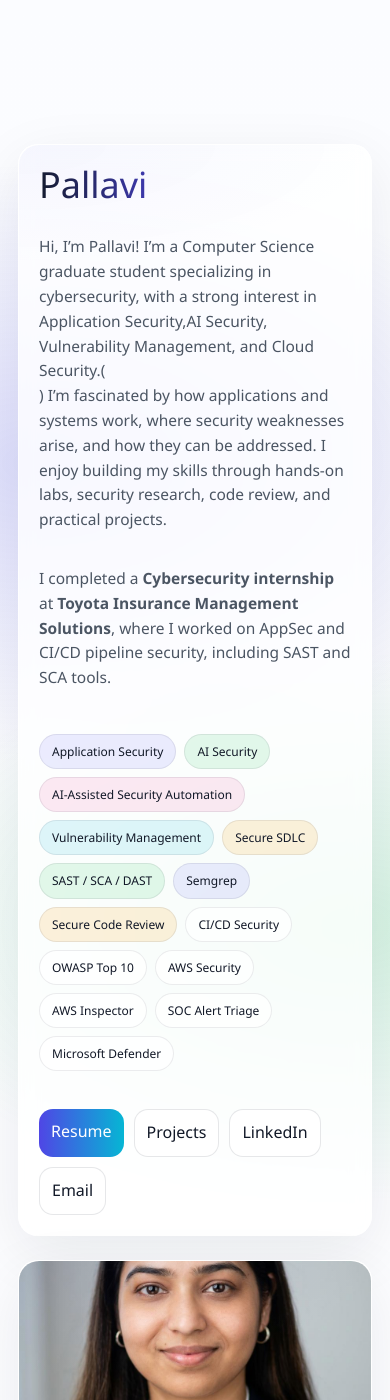
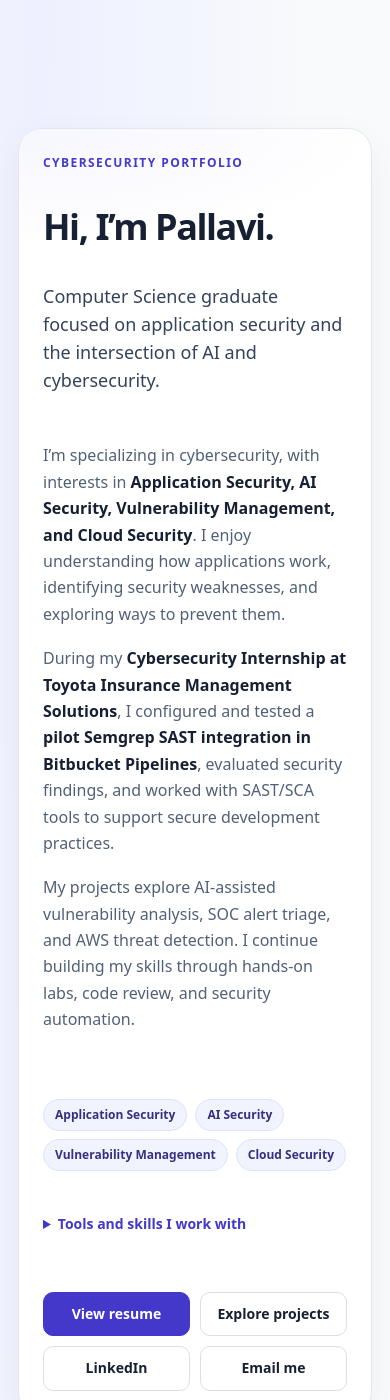
Before and after one commit to SinghPallavi819/singhpallavi819.github.io, a Jekyll site: the page built from index.html, in a window 390 px wide and 1400 px high. Built offline with Jekyll 4.4.1, drawn with Linux system fonts in a browser that asks for light colours; nearby versions of some CDN libraries; the list of posts is cut into pages by our own code; some of the changed text lies outside the part shown.

Commit message:
Update index.html

```diff
--- a/index.html
+++ b/index.html
@@ -2,317 +2,171 @@
 layout: default
 title: Pallavi | Portfolio
 ---
+
 <style>
-  /* Page background */
   body {
-    background: radial-gradient(
-        900px 500px at 10% 10%,
-        rgba(99, 102, 241, 0.2),
-        transparent 60%
-      ),
-      radial-gradient(
-        900px 500px at 90% 20%,
-        rgba(34, 197, 94, 0.18),
-        transparent 55%
-      ),
-      radial-gradient(
-        900px 500px at 40% 90%,
-        rgba(236, 72, 153, 0.16),
-        transparent 55%
-      ),
-      linear-gradient(180deg, #fbfcff, #ffffff);
-  } /* Force page to be scrollable (in case theme locks scrolling) */
-  html,
-  body {
-    height: auto;
-    min-height: 100%;
-    overflow-y: auto;
+    background: radial-gradient(ellipse at 10% 0%, #eef0ff, transparent 55%),
+      radial-gradient(ellipse at 100% 90%, #eef9f6, transparent 50%), #f8fafc;
   }
-  .wrap {
-    max-width: 1040px;
-    margin: 0 auto;
-    padding: 44px 18px;
-  } /* HERO LAYOUT */
-  .hero {
-    display: grid;
-    grid-template-columns: 1.6fr 0.9fr;
-    gap: 24px;
-    align-items: stretch;
+  html, body { height: auto; min-height: 100%; overflow-y: auto; }
+  .portfolio { --ink: #172033; --muted: #526078; --accent: #4338ca;
+    max-width: 1120px; margin: 0 auto; padding: 48px 24px 64px;
+    color: var(--ink); font-family: system-ui, -apple-system, BlinkMacSystemFont, "Segoe UI", sans-serif;
+    font-size: 16px; line-height: 1.65; text-align: left; }
+  .portfolio, .portfolio * { box-sizing: border-box; }
+  .portfolio .hero { display: grid; grid-template-columns: minmax(0, 1.85fr) minmax(0, 1fr);
+    gap: 28px; align-items: start; }
+  .portfolio .card { background: #fff; border: 1px solid #e3e8f0;
+    border-radius: 24px; box-shadow: 0 12px 36px rgba(23, 32, 51, .05); }
+  .portfolio .hero-card { padding: 36px; min-width: 0; }
+  .portfolio .eyebrow { margin: 0 0 10px; font-size: 12px; font-weight: 700;
+    letter-spacing: .12em; text-transform: uppercase; color: var(--accent); }
+  .portfolio h1 { margin: 0 0 12px; color: var(--ink); font-size: clamp(36px, 5vw, 52px);
+    line-height: 1.12; letter-spacing: -.04em; font-weight: 750; }
+  .portfolio .intro { margin: 0 0 24px; font-size: 19px; line-height: 1.55; color: #34435b; }
+  .portfolio .bio p { margin: 0 0 18px; max-width: 65ch; color: var(--muted); }
+  .portfolio strong { color: var(--ink); font-weight: 650; }
+  .portfolio .chips { display: flex; flex-wrap: wrap; gap: 8px; margin: 24px 0 12px;
+    padding: 0; list-style: none; }
+  .portfolio .chip { margin: 0; padding: 6px 11px; border-radius: 999px;
+    background: #f1f3ff; border: 1px solid #dfe3fa; color: #373080;
+    font-size: 12px; font-weight: 600; line-height: 1.5; }
+  .portfolio .skills { color: var(--muted); font-size: 14px; }
+  .portfolio .skills summary { cursor: pointer; width: fit-content; padding: 5px 0;
+    color: var(--accent); font-weight: 600; }
+  .portfolio .skills p { margin: 10px 0 0; line-height: 1.8; }
+  .portfolio .btns { display: flex; flex-wrap: wrap; gap: 10px; margin-top: 28px; }
+  .portfolio .btn { display: inline-flex; justify-content: center; align-items: center;
+    min-height: 44px; padding: 10px 16px; border: 1px solid #d9dfeb; border-radius: 10px;
+    background: #fff; color: var(--ink); font-size: 14px; font-weight: 600; text-decoration: none;
+    transition: background .15s ease, border-color .15s ease; }
+  .portfolio .btn:hover { background: #f1f3ff; border-color: #a5a0e9; }
+  .portfolio .btn.primary { background: var(--accent); border-color: var(--accent); color: #fff; }
+  .portfolio .btn.primary:hover { background: #3730a3; }
+  .portfolio a:focus-visible, .portfolio summary:focus-visible {
+    outline: 3px solid #4338ca; outline-offset: 4px; }
+  .portfolio .profile-card { overflow: hidden; }
+  .portfolio .profile-photo { display: block; width: 100%; aspect-ratio: 1 / 1;
+    height: auto; object-fit: cover; object-position: center 25%; background: #eef0f5; }
+  .portfolio .profile-body { padding: 24px; }
+  .portfolio .profile-body h2 { margin: 0 0 10px; font-size: 18px; line-height: 1.4; color: var(--ink); }
+  .portfolio .role-list { margin: 0; padding-left: 20px; color: var(--muted); font-size: 14px; }
+  .portfolio .role-list li { margin: 5px 0; }
+  .portfolio .role-note { margin: 16px 0 0; padding-top: 16px; border-top: 1px solid #e8ecf3;
+    font-size: 13px; color: var(--muted); }
+  .portfolio .projects { margin-top: 48px; scroll-margin-top: 90px; }
+  .portfolio .section-heading h2 { margin: 0 0 6px; font-size: 28px;
+    letter-spacing: -.025em; line-height: 1.3; color: var(--ink); }
+  .portfolio .section-heading p { margin: 0; color: var(--muted); font-size: 15px; }
+  .portfolio .projects-grid { display: grid; grid-template-columns: repeat(3, minmax(0, 1fr));
+    gap: 24px; margin-top: 24px; }
+  .portfolio .project-card { display: flex; flex-direction: column; min-width: 0;
+    overflow: hidden; background: #fff; border: 1px solid #e0e6ef; border-radius: 16px;
+    color: var(--ink); text-decoration: none; box-shadow: 0 6px 20px rgba(23, 32, 51, .04);
+    transition: transform .15s ease, box-shadow .15s ease; }
+  .portfolio .project-card:hover { transform: translateY(-3px);
+    box-shadow: 0 12px 28px rgba(23, 32, 51, .1); }
+  .portfolio .project-image { display: block; width: 100%; aspect-ratio: 16 / 9;
+    object-fit: cover; object-position: center 20%; background: #eef0f5; }
+  .portfolio .project-placeholder { background: linear-gradient(135deg, #e9edff, #e1f3ef); }
+  .portfolio .project-body { display: flex; flex-direction: column; flex: 1; padding: 22px; }
+  .portfolio .project-body h3 { margin: 0 0 12px; font-size: 17px; line-height: 1.45;
+    color: var(--ink); overflow-wrap: anywhere; }
+  .portfolio .project-body p { margin: 0 0 20px; color: var(--muted); font-size: 14px; line-height: 1.65; }
+  .portfolio .project-link { margin-top: auto; color: var(--accent); font-size: 13px; font-weight: 650; }
+  @media (max-width: 1000px) {
+    .portfolio .hero { grid-template-columns: minmax(0, 1.6fr) minmax(0, 1fr); gap: 20px; }
+    .portfolio .hero-card { padding: 28px; }
+    .portfolio .projects-grid { grid-template-columns: repeat(2, minmax(0, 1fr)); }
   }
-  @media (max-width: 900px) {
-    .hero {
-      grid-template-columns: 1fr;
+  @media (max-width: 760px) {
+    .portfolio { padding: 28px 18px 44px; }
+    .portfolio .hero { grid-template-columns: 1fr; }
+    .portfolio .profile-card { display: grid; grid-template-columns: minmax(0, 1fr) minmax(0, 1.4fr); }
+    .portfolio .profile-photo { height: 100%; min-height: 240px; }
+    .portfolio .projects { margin-top: 36px; }
   }
-  } /* Cards */
-  .card {
-    border: 1px solid rgba(255, 255, 255, 0.65);
-    border-radius: 20px;
-    padding: 20px;
-    background: rgba(255, 255, 255, 0.78);
-    backdrop-filter: blur(10px);
-    box-shadow: 0 18px 60px rgba(17, 24, 39, 0.08);
-  } /* Title with gradient */
-  .title {
-    font-size: 36px;
-    line-height: 1.1;
-    margin: 0 0 6px;
-    background: linear-gradient(90deg, #111827, #4f46e5, #06b6d4);
-    -webkit-background-clip: text;
-    background-clip: text;
-    color: transparent;
+  @media (max-width: 520px) {
+    .portfolio .hero-card { padding: 24px; }
+    .portfolio .intro { font-size: 18px; }
+    .portfolio .projects-grid { grid-template-columns: 1fr; gap: 20px; }
+    .portfolio .profile-card { display: block; }
+    .portfolio .profile-photo { height: auto; min-height: 0; aspect-ratio: 4 / 3; object-position: center 25%; }
+    .portfolio .btns { display: grid; grid-template-columns: repeat(2, minmax(0, 1fr)); }
   }
-  .subtitle {
-    margin: 0 0 10px;
-    color: #4b5563;
-    font-size: 15.5px;
-    max-width: 60ch;
-  } /* Chips */
-  .chips {
-    margin-top: 10px;
-    display: flex;
-    flex-wrap: wrap;
-    gap: 8px;
-  }
-  .chip {
-    display: inline-block;
-    border-radius: 999px;
-    padding: 7px 12px;
-    font-size: 12px;
-    color: #111827;
-    border: 1px solid rgba(17, 24, 39, 0.08);
-    background: rgba(255, 255, 255, 0.7);
-    margin: 0;
-  }
-  .chip:nth-child(1) {
-    background: rgba(99, 102, 241, 0.12);
-  }
-  .chip:nth-child(2) {
-    background: rgba(34, 197, 94, 0.12);
-  }
-  .chip:nth-child(3) {
-    background: rgba(236, 72, 153, 0.12);
-  }
-  .chip:nth-child(4) {
-    background: rgba(6, 182, 212, 0.12);
-  }
-  .chip:nth-child(5) {
-    background: rgba(245, 158, 11, 0.14);
-  }
-  .chip:nth-child(6) {
-    background: rgba(34, 197, 94, 0.12);
-  }
-  .chip:nth-child(7) {
-    background: rgba(99, 102, 241, 0.12);
-  }
-  .chip:nth-child(8) {
-    background: rgba(245, 158, 11, 0.14);
-  }
-  /* Buttons */
-  .btns {
-    display: flex;
-    flex-wrap: wrap;
-    gap: 10px;
-    margin-top: 14px;
-  }
-  .btn {
-    display: inline-block;
-    padding: 10px 12px;
-    border-radius: 14px;
-    border: 1px solid rgba(17, 24, 39, 0.1);
-    text-decoration: none;
-    color: #111827;
-    background: rgba(255, 255, 255, 0.75);
-    transition: transform 0.08s ease, box-shadow 0.08s ease;
-  }
-  .btn:hover {
-    transform: translateY(-1px);
-    box-shadow: 0 10px 22px rgba(17, 24, 39, 0.1);
-  }
-  .btn.primary {
-    color: #fff;
-    border: none;
-    background: linear-gradient(90deg, #4f46e5, #06b6d4);
-  } /* Sections */
-  .section {
-    margin-top: 18px;
-  }
-  .section h2 {
-    margin: 0 0 10px;
-    font-size: 18px;
-    color: #111827;
-  }
-  .muted {
-    color: #4b5563;
-    font-size: 14px;
-    margin: 0;
-  } /* Anchor jump spacing (header won’t cover Projects title) */
-  #projects {
-    scroll-margin-top: 90px;
-  } /* RIGHT CARD IMAGE – FULL WIDTH, CLEAN */
-  .profile-top {
-    margin: -20px;
-    margin-bottom: 16px;
-    overflow: hidden;
-    border-radius: 20px 20px 0 0;
-  }
-  .profile-photo {
-    width: 100%;
-    height: 260px;
-    object-fit: cover;
-    display: block;
-    background: rgba(255, 255, 255, 0.6);
-  } /* PROJECT CARDS (image top placeholder, content below) */
-  .projects-grid {
-    display: grid;
-    grid-template-columns: repeat(3, 1fr);
-    gap: 22px;
-    margin-top: 16px;
-  }
-  @media (max-width: 980px) {
-    .projects-grid {
-      grid-template-columns: repeat(2, 1fr);
-    }
-  }
-  @media (max-width: 640px) {
-    .projects-grid {
-      grid-template-columns: 1fr;
-    }
-  }
-  .project-card {
-    display: flex;
-    flex-direction: column;
-    border-radius: 18px;
-    overflow: hidden;
-    background: #ffffff;
-    text-decoration: none;
-    color: #111827;
-    box-shadow: 0 16px 40px rgba(17, 24, 39, 0.12);
-    transition: transform 0.12s ease, box-shadow 0.12s ease;
-  }
-  .project-card:hover {
-    transform: translateY(-4px);
-    box-shadow: 0 26px 60px rgba(17, 24, 39, 0.18);
-  } /* Top image space (empty now, you add images later) */
-  .project-image {
-    height: 180px;
-    background-size: cover; /* big + fills card */
-    background-position: center 20%;
-    background-repeat: no-repeat;
-  } /* Bottom content */
-  .project-body {
-    padding: 16px 18px 18px;
-    background: #ffffff;
-    text-align: left;
-  }
-  .project-body h3 {
-    margin: 0 0 6px;
-    font-size: 17px;
-    line-height: 1.25;
-  }
-  .projects-banner {
-    margin-top: 20px;
-    padding: 14px 16px;
-    border-radius: 12px;
-    background: rgba(255, 255, 255, 0.7);
-    backdrop-filter: blur(8px);
-    border: 1px solid rgba(17, 24, 39, 0.08);
-    font-size: 14px;
-    color: #374151;
-  }
-  .project-body p {
-    margin: 0;
-    font-size: 14px;
-    line-height: 1.5;
-    color: #4b5563;
-  }
-  .project-card {
-    overflow: hidden;
-  }
-  .footer {
-    margin-top: 28px;
-    border-top: 1px solid rgba(17, 24, 39, 0.08);
-    padding-top: 16px;
-    color: #6b7280;
-    font-size: 13px;
+  @media (prefers-reduced-motion: reduce) {
+    .portfolio .project-card, .portfolio .btn { transition: none; }
+    .portfolio .project-card:hover { transform: none; }
   }
 </style>
-<div class="wrap">
-  <div class="hero">
-    <!-- LEFT CARD -->
+
+<div class="portfolio">
+  <section class="hero" aria-labelledby="portfolio-title">
     <div class="card hero-card">
-      <h1 class="title">Pallavi</h1>
-      <p class="subtitle">
-        Hi, I’m Pallavi! I’m a Computer Science graduate student specializing in cybersecurity, with a strong interest in Application Security,AI Security, Vulnerability Management, and Cloud Security.(<BR/>) I’m fascinated by how applications and systems work, where security weaknesses arise, and how they can be addressed. I enjoy building my skills through hands-on labs, security research, code review, and practical projects.</p>
-       <p class="subtitle">  I completed a <b>Cybersecurity internship</b> at <b>Toyota Insurance Management Solutions</b>, where I worked on AppSec and CI/CD pipeline security, including SAST and SCA tools.
-      </p>
-    <div class="chips">
-  <span class="chip">Application Security</span>
-  <span class="chip">AI Security</span>
-  <span class="chip">AI-Assisted Security Automation</span>
-  <span class="chip">Vulnerability Management</span>
-  <span class="chip">Secure SDLC</span>
-  <span class="chip">SAST / SCA / DAST</span>
-  <span class="chip">Semgrep</span>
-  <span class="chip">Secure Code Review</span>
-  <span class="chip">CI/CD Security</span>
-  <span class="chip">OWASP Top 10</span>
-  <span class="chip">AWS Security</span>
-  <span class="chip">AWS Inspector</span>
-  <span class="chip">SOC Alert Triage</span>
-  <span class="chip">Microsoft Defender</span>
+      <p class="eyebrow">Cybersecurity portfolio</p>
+      <h1 id="portfolio-title">Hi, I’m Pallavi.</h1>
+      <p class="intro">Computer Science graduate focused on application security and the intersection of AI and cybersecurity.</p>
+      <div class="bio">
+        <p>I’m specializing in cybersecurity, with interests in <strong>Application Security, AI Security, Vulnerability Management, and Cloud Security</strong>. I enjoy understanding how applications work, identifying security weaknesses, and exploring ways to prevent them.</p>
+        <p>During my <strong>Cybersecurity Internship at Toyota Insurance Management Solutions</strong>, I configured and tested a <strong>pilot Semgrep SAST integration in Bitbucket Pipelines</strong>, evaluated security findings, and worked with SAST/SCA tools to support secure development practices.</p>
+        <p>My projects explore AI-assisted vulnerability analysis, SOC alert triage, and AWS threat detection. I continue building my skills through hands-on labs, code review, and security automation.</p>
       </div>
-      <div class="btns">
-        <a class="btn primary" href="{{ '/PallaviResume.pdf' | relative_url }}"
-          >Resume</a
-        >
-        <a class="btn" href="{{ '/' | relative_url }}#projects">Projects</a>
-        <a
-          class="btn"
-          href="https://www.linkedin.com/in/pallavi-/"
-          target="_blank"
-          rel="noreferrer"
-          >LinkedIn</a
-        >
-        <a class="btn" href="mailto:fnu.pallavi@yahoo.com">Email</a>
+      <ul class="chips" aria-label="Areas of focus">
+        <li class="chip">Application Security</li>
+        <li class="chip">AI Security</li>
+        <li class="chip">Vulnerability Management</li>
+        <li class="chip">Cloud Security</li>
+      </ul>
+      <details class="skills">
+        <summary>Tools and skills I work with</summary>
+        <p>AI-Assisted Security Automation · Secure SDLC · SAST / SCA / DAST · Semgrep · Secure Code Review · CI/CD Security · OWASP Top 10 · AWS Security · AWS Inspector · SOC Alert Triage · Microsoft Defender</p>
+      </details>
+      <nav class="btns" aria-label="Portfolio links">
+        <a class="btn primary" href="{{ '/PallaviResume.pdf' | relative_url }}">View resume</a>
+        <a class="btn" href="{{ '/' | relative_url }}#projects">Explore projects</a>
+        <a class="btn" href="https://www.linkedin.com/in/pallavi-/" target="_blank" rel="noopener noreferrer">LinkedIn</a>
+        <a class="btn" href="mailto:fnu.pallavi@yahoo.com">Email me</a>
+      </nav>
     </div>
+    <aside class="card profile-card" aria-labelledby="roles-title">
+      <img class="profile-photo" src="{{ '/assets/images/Headshot.jpeg' | relative_url }}" alt="Portrait of Pallavi" width="480" height="480">
+      <div class="profile-body">
+        <h2 id="roles-title">Roles I’m looking for</h2>
+        <ul class="role-list">
+          <li>Junior Application Security roles</li>
+          <li>Entry-level Security Analyst roles</li>
+          <li>Vulnerability Management roles</li>
+        </ul>
+        <p class="role-note">Interested in teams building secure applications, improving cloud security, and exploring AI security.</p>
       </div>
-    <!-- RIGHT CARD -->
-    <div class="card">
-  <div class="profile-top">
-    <img
-      class="profile-photo"
-      src="{{ '/assets/images/Headshot.jpeg' | relative_url }}"
-      alt="Pallavi"
-    />
+    </aside>
+  </section>
+
+  <section class="projects" id="projects" aria-labelledby="projects-title">
+    <div class="section-heading">
+      <h2 id="projects-title">Projects</h2>
+      <p>Hands-on work in AI security, application security, cloud detection, and security investigations.</p>
     </div>
-
-  <div class="section">
-    <h2>Roles I'm Looking For</h2>
-    <ul class="muted" style="margin-top:6px; padding-left:18px;">
-      <li>Junior or Entry-Level Security Roles</li>
-    </ul>
-  </div>
-
-</div>
-  </div>
-  <!-- PROJECTS SECTION -->
-  <div class="section" id="projects">
-    <h2>Projects</h2>
     <div class="projects-grid">
-      <!-- REAL PROJECTS (latest 3 posts) -->
-      {% assign shown = 0 %} {% for post in site.posts %} {% if shown < 8 %}
+      <!-- Show the latest eight project posts. -->
+      {% assign shown = 0 %}
+      {% for post in site.posts %}
+        {% if shown < 8 %}
           <a class="project-card" href="{{ post.url | relative_url }}">
-        <div
-          class="project-image"
-          style="background-image: url('{{ '/assets/images/' | append: post.image | relative_url }}');"
-        ></div>
+            {% if post.image and post.image != '' %}
+              <img class="project-image" src="{{ '/assets/images/' | append: post.image | relative_url }}" alt="" loading="lazy" width="640" height="360">
+            {% else %}
+              <div class="project-image project-placeholder" aria-hidden="true"></div>
+            {% endif %}
             <div class="project-body">
-          <h3>{{ post.title }}</h3>
-          <p>{{ post.excerpt | strip_html | truncate: 140 }}</p>
+              <h3>{{ post.title | escape }}</h3>
+              <p>{{ post.excerpt | strip_html | normalize_whitespace | truncate: 180 | escape }}</p>
+              <span class="project-link">View project <span aria-hidden="true">→</span></span>
             </div>
           </a>
-      {% assign shown = shown | plus: 1 %} {% endif %} {% endfor %}
-      <!-- COMING SOON PROJECTS (REAL, FROM RESUME / LINKEDIN) -->
+          {% assign shown = shown | plus: 1 %}
+        {% endif %}
+      {% endfor %}
     </div>
+  </section>
 </div>
-</div>
```
Lines whose indentation alone changed are shown as unchanged.
